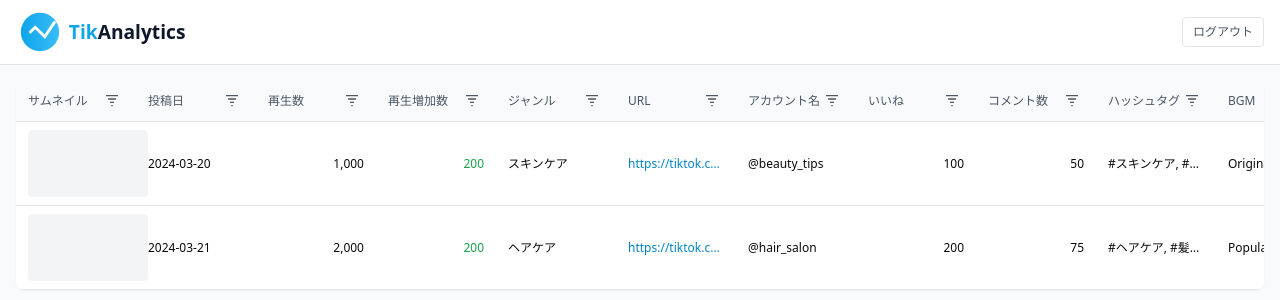
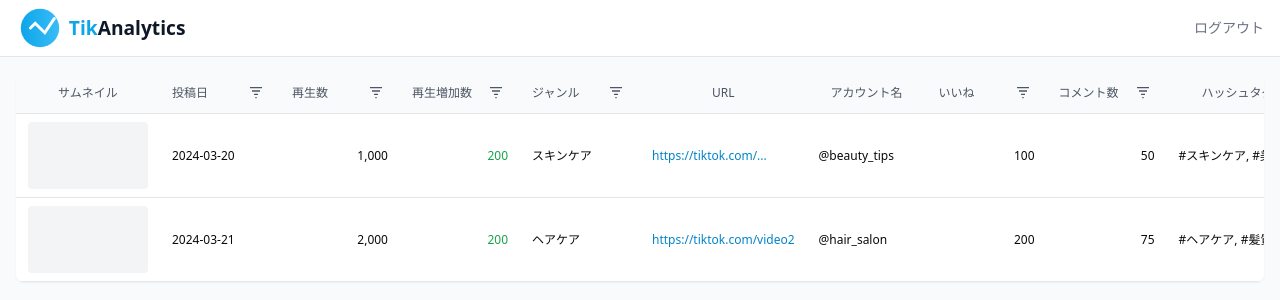
Before and after one commit to dai921/Tiktok-analytics, a Next.js app: page /dashboard in a window 1280 px wide. Shown: the top 300 px of the page. Built offline with nearby package versions, Linux system fonts and the light colour scheme.

Commit message:
feat: fix dashboard UI

```diff
--- a/src/app/dashboard/page.tsx
+++ b/src/app/dashboard/page.tsx
@@ -1,24 +1,28 @@
 'use client'
 
-import React from 'react'
-import { Logo } from '@/components/ui/logo'
+import React, { useState, useRef } from 'react'
 import { mockData } from '@/lib/mock-data'
 import { DataTable } from '@/components/dashboard/data-table'
+import { Header } from "@/components/header"
 
 const Dashboard = () => {
+  const [hasFilters, setHasFilters] = useState(false)
+  const tableRef = useRef<{ clearAllFilters: () => void } | null>(null)
+
   return (
     <div className="min-h-screen bg-gray-50">
-      <header className="bg-white border-b">
-        <div className="max-w-screen-2xl mx-auto px-4 py-2 flex items-center justify-between">
-          <Logo className="w-48" />
-          <button className="inline-flex items-center px-2.5 py-1.5 text-xs border rounded hover:bg-gray-50 text-gray-600">
-            ログアウト
-          </button>
-        </div>
-      </header>
-
+      <Header
+        hasFilters={hasFilters}
+        onClearFilters={() => {
+          tableRef.current?.clearAllFilters()
+        }}
+      />
       <main className="max-w-screen-2xl mx-auto px-4 py-4">
-        <DataTable initialData={mockData} />
+        <DataTable
+          ref={tableRef}
+          initialData={mockData}
+          onFilterChange={setHasFilters}
+        />
       </main>
     </div>
   )
--- a/src/components/dashboard/data-table.tsx
+++ b/src/components/dashboard/data-table.tsx
@@ -1,134 +1,155 @@
 'use client'
 
-import { useState } from 'react'
+import { useState, forwardRef, useImperativeHandle } from 'react'
 import type { VideoData, FilterValue } from '@/types/dashboard'
 import { TableHeaderCell } from './table-header-cell'
 
 interface DataTableProps {
   initialData: VideoData[]
+  onFilterChange: (hasFilters: boolean) => void
 }
 
-export function DataTable({ initialData }: DataTableProps) {
+export const DataTable = forwardRef<{ clearAllFilters: () => void }, DataTableProps>(
+  ({ initialData, onFilterChange }, ref) => {
     const [filteredData, setFilteredData] = useState(initialData)
     const [hasActiveFilters, setHasActiveFilters] = useState(false)
+
+    useImperativeHandle(ref, () => ({
+      clearAllFilters: handleClearAllFilters
+    }))
+
+    const handleClearAllFilters = () => {
+      setHasActiveFilters(false)
+      setFilteredData(initialData)
+      onFilterChange(false)
+    }
 
     const handleFilter = (field: string) => (filterValue: any) => {
       if (filterValue.clear) {
         setHasActiveFilters(false)
         setFilteredData(initialData)
+        onFilterChange(false)
         return
       }
 
       if (filterValue.value || filterValue.sort) {
         setHasActiveFilters(true)
-      // ここで実際のフィルター処理を実装
-      console.log(`Filtering ${field}:`, filterValue)
+        onFilterChange(true)
+        let result = [...initialData]
+
+        // ソート処理
+        if (filterValue.sort) {
+          result.sort((a: any, b: any) => {
+            const aValue = a[field]
+            const bValue = b[field]
+            return filterValue.sort === 'asc'
+              ? (aValue > bValue ? 1 : -1)
+              : (aValue < bValue ? 1 : -1)
+          })
+        }
+
+        // フィルター処理
+        if (filterValue.value) {
+          result = result.filter((item: any) => {
+            const itemValue = item[field]
+
+            switch (filterValue.type) {
+              case 'greater':
+                return Number(itemValue) >= Number(filterValue.value)
+              case 'less':
+                return Number(itemValue) <= Number(filterValue.value)
+              case 'equal':
+                // 数値の場合は厳密な比較、文字列の場合は部分一致
+                return typeof itemValue === 'number'
+                  ? itemValue === Number(filterValue.value)
+                  : String(itemValue).toLowerCase().includes(filterValue.value.toLowerCase())
+              default:
+                return true
+            }
+          })
+        }
+
+        setFilteredData(result)
       } else {
         setHasActiveFilters(false)
+        onFilterChange(false)
       }
-  }
-
-  const handleClearAllFilters = () => {
-    setHasActiveFilters(false)
-    setFilteredData(initialData)
     }
 
     return (
       <div className="relative">
-      {hasActiveFilters && (
-        <div className="absolute top-0 right-0 mb-2">
-          <button
-            onClick={handleClearAllFilters}
-            className="inline-flex items-center px-2.5 py-1.5 text-xs border border-red-200 rounded hover:bg-red-50 text-red-500"
-          >
-            フィルターを全てクリア
-          </button>
-        </div>
-      )}
         <div className="bg-white rounded-lg shadow-sm overflow-x-auto">
-        <table className="w-full text-xs table-fixed">
+          <table className="w-full text-xs">
             <thead className="bg-gray-50 border-b">
               <tr>
-              <TableHeaderCell
-                title="サムネイル"
-                onFilterAction={handleFilter('thumbnail')}
-              />
+                <th className="px-3 py-2 font-normal text-gray-600 sticky left-0 z-10 bg-gray-50" style={{ minWidth: '120px' }}>サムネイル</th>
                 <TableHeaderCell
                   title="投稿日"
                   type="date"
                   onFilterAction={handleFilter('date')}
+                  style={{ minWidth: '100px' }}
                 />
                 <TableHeaderCell
                   title="再生数"
                   type="number"
                   align="right"
                   onFilterAction={handleFilter('views')}
+                  style={{ minWidth: '100px' }}
                 />
                 <TableHeaderCell
                   title="再生増加数"
                   type="number"
                   align="right"
                   onFilterAction={handleFilter('viewsIncrease')}
+                  style={{ minWidth: '100px' }}
                 />
                 <TableHeaderCell
                   title="ジャンル"
                   onFilterAction={handleFilter('genre')}
+                  style={{ minWidth: '100px' }}
                 />
-              <TableHeaderCell
-                title="URL"
-                onFilterAction={handleFilter('url')}
-              />
-              <TableHeaderCell
-                title="アカウント名"
-                onFilterAction={handleFilter('accountName')}
-              />
+                <th className="px-3 py-2 font-normal text-gray-600" style={{ minWidth: '120px' }}>URL</th>
+                <th className="px-3 py-2 font-normal text-gray-600" style={{ minWidth: '120px' }}>アカウント名</th>
                 <TableHeaderCell
                   title="いいね"
                   type="number"
                   align="right"
                   onFilterAction={handleFilter('likes')}
+                  style={{ minWidth: '100px' }}
                 />
                 <TableHeaderCell
                   title="コメント数"
                   type="number"
                   align="right"
                   onFilterAction={handleFilter('comments')}
+                  style={{ minWidth: '100px' }}
                 />
-              <TableHeaderCell
-                title="ハッシュタグ"
-                onFilterAction={handleFilter('hashtags')}
-              />
-              <TableHeaderCell
-                title="BGM"
-                onFilterAction={handleFilter('bgm')}
-              />
-              <TableHeaderCell
-                title="文字起こし"
-                onFilterAction={handleFilter('transcript')}
-              />
+                <th className="px-3 py-2 font-normal text-gray-600" style={{ minWidth: '120px' }}>ハッシュタグ</th>
+                <th className="px-3 py-2 font-normal text-gray-600" style={{ minWidth: '120px' }}>BGM</th>
+                <th className="px-3 py-2 font-normal text-gray-600" style={{ minWidth: '120px' }}>文字起こし</th>
               </tr>
             </thead>
             <tbody>
               {filteredData.map((row) => (
                 <tr key={row.id} className="border-b hover:bg-gray-50">
-                <td className="sticky left-0 z-10 bg-white px-3 py-2">
+                  <td className="sticky left-0 z-10 bg-white px-3 py-2" style={{ minWidth: '120px' }}>
                     <div className="w-[120px] h-[67px] bg-gray-100 rounded-sm object-cover"></div>
                   </td>
-                <td className="px-3 py-2 w-[100px]">{row.date}</td>
-                <td className="px-3 py-2 text-right w-[100px]">{row.views.toLocaleString()}</td>
-                <td className="px-3 py-2 text-green-600 text-right w-[100px]">{row.viewsIncrease}</td>
-                <td className="px-3 py-2 w-[100px]">{row.genre}</td>
-                <td className="px-3 py-2 w-[200px]">
+                  <td className="px-3 py-2" style={{ minWidth: '100px' }}>{row.date}</td>
+                  <td className="px-3 py-2 text-right" style={{ minWidth: '100px' }}>{row.views.toLocaleString()}</td>
+                  <td className="px-3 py-2 text-green-600 text-right" style={{ minWidth: '100px' }}>{row.viewsIncrease}</td>
+                  <td className="px-3 py-2" style={{ minWidth: '100px' }}>{row.genre}</td>
+                  <td className="px-3 py-2" style={{ minWidth: '120px' }}>
                     <a href={row.url} className="text-sky-600 hover:underline truncate block" target="_blank" rel="noopener noreferrer">
                       {row.url}
                     </a>
                   </td>
-                <td className="px-3 py-2 w-[120px] truncate">{row.accountName}</td>
-                <td className="px-3 py-2 text-right w-[100px]">{row.likes.toLocaleString()}</td>
-                <td className="px-3 py-2 text-right w-[100px]">{row.comments.toLocaleString()}</td>
-                <td className="px-3 py-2 w-[120px] truncate">{row.hashtags.join(', ')}</td>
-                <td className="px-3 py-2 w-[120px] truncate">{row.bgm}</td>
-                <td className="px-3 py-2 w-[200px]">
+                  <td className="px-3 py-2 truncate" style={{ minWidth: '120px' }}>{row.accountName}</td>
+                  <td className="px-3 py-2 text-right" style={{ minWidth: '100px' }}>{row.likes.toLocaleString()}</td>
+                  <td className="px-3 py-2 text-right" style={{ minWidth: '100px' }}>{row.comments.toLocaleString()}</td>
+                  <td className="px-3 py-2 truncate" style={{ minWidth: '120px' }}>{row.hashtags.join(', ')}</td>
+                  <td className="px-3 py-2 truncate" style={{ minWidth: '120px' }}>{row.bgm}</td>
+                  <td className="px-3 py-2" style={{ minWidth: '120px' }}>
                     <span className="line-clamp-2">{row.transcript}</span>
                   </td>
                 </tr>
@@ -139,3 +160,6 @@ export function DataTable({ initialData }: DataTableProps) {
       </div>
     )
   }
+)
+
+DataTable.displayName = 'DataTable'
--- a/src/components/dashboard/table-header-cell.tsx
+++ b/src/components/dashboard/table-header-cell.tsx
@@ -8,6 +8,7 @@ interface TableHeaderCellProps {
   type?: 'text' | 'number' | 'date'
   align?: 'left' | 'right'
   onFilterAction: (value: any) => void
+  style?: React.CSSProperties
 }
 
 // 幅を設定する関数を定義
@@ -16,7 +17,7 @@ const getColumnWidth = (title: ReactNode) => {
   return 'w-[120px] min-w-[120px]'
 }
 
-export function TableHeaderCell({ title, type = 'text', align = 'left', onFilterAction }: TableHeaderCellProps) {
+export function TableHeaderCell({ title, type = 'text', align = 'left', onFilterAction, style }: TableHeaderCellProps) {
   const [isFilterOpen, setIsFilterOpen] = useState(false)
   const [filterValue, setFilterValue] = useState('')
   const [filterType, setFilterType] = useState<'greater' | 'less' | 'equal'>('equal')
--- /dev/null
+++ b/src/components/header.tsx
@@ -0,0 +1,38 @@
+'use client'
+
+import Link from "next/link"
+import { Logo } from "@/components/ui/logo"
+import { usePathname } from "next/navigation"
+
+interface HeaderProps {
+  hasFilters?: boolean
+  onClearFilters?: () => void
+}
+
+export function Header({ hasFilters, onClearFilters }: HeaderProps) {
+  const pathname = usePathname()
+  const showFilterClear = pathname === '/dashboard' && hasFilters
+
+  return (
+    <header className="border-b bg-white">
+      <div className="flex items-center justify-between px-4 h-14">
+        <div className="flex items-center gap-2">
+          <Logo className="w-48" />
+        </div>
+        <div className="flex items-center gap-4">
+          {showFilterClear && (
+            <button
+              onClick={onClearFilters}
+              className="inline-flex items-center px-2.5 py-1.5 text-xs border border-red-200 rounded hover:bg-red-50 text-red-500"
+            >
+              フィルターを全てクリア
+            </button>
+          )}
+          <button className="text-sm text-gray-500 hover:text-gray-700">
+            ログアウト
+          </button>
+        </div>
+      </div>
+    </header>
+  )
+}
--- a/src/lib/mock-data.ts
+++ b/src/lib/mock-data.ts
@@ -1,5 +1,5 @@
 export interface VideoData {
-  id: number
+  id: string
   thumbnail: string
   date: string
   views: number
@@ -17,7 +17,7 @@ export interface VideoData {
 
 export const mockData: VideoData[] = [
   {
-    id: 1,
+    id: "1",
     thumbnail: '/dummy1.jpg',
     date: '2024-03-20',
     views: 1000,
@@ -33,7 +33,7 @@ export const mockData: VideoData[] = [
     transcript: 'こんにちは！今日は私のスキンケアルーティン...',
   },
   {
-    id: 2,
+    id: "2",
     thumbnail: '/dummy2.jpg',
     date: '2024-03-21',
     views: 2000,
```
Also changed, not shown: 1 other file (tests, documents, lock files or other folders). Lines whose indentation alone changed are shown as unchanged.
